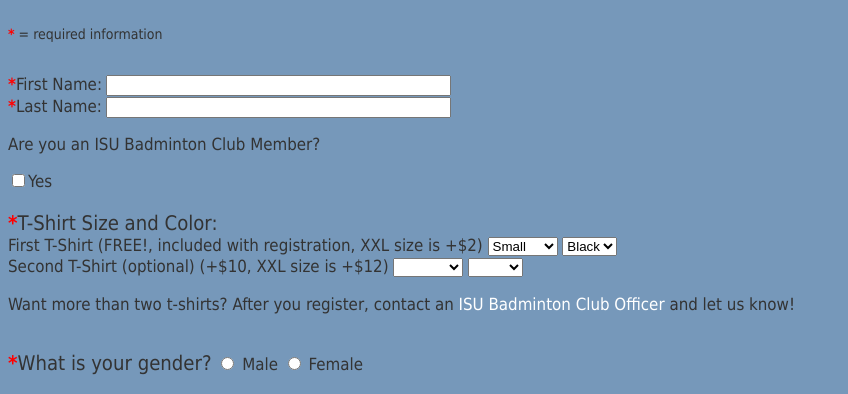
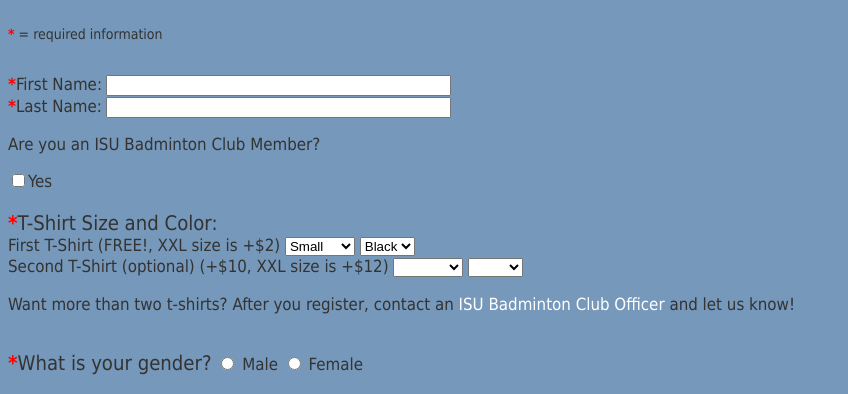
Before and after one commit to firefly2442/badminton_registration, a PHP site: page /register.php in a window 1280 px wide. Shown: the part 252-646 px from the top of the page, without its empty margins (0-848 px from the left). Run offline with PHP 8.4, Linux system fonts and the light colour scheme.

Commit message:
change wording

```diff
--- a/register.php
+++ b/register.php
@@ -195,7 +195,7 @@ echo $tournament_details;
 <br>
 
 <big><font color=red><b>*</b></font>T-Shirt Size and Color:</big><br>
-First T-Shirt (FREE!, included with registration, XXL size is +$2)
+First T-Shirt (FREE!, XXL size is +$2)
 <select name="tshirtonesize">
 <option value="Small" <?php if (isset($tshirtonesize) && $tshirtonesize == "Small") { echo " selected='selected'"; }?>>Small</option>
 <option value="Medium" <?php if (isset($tshirtonesize) && $tshirtonesize == "Medium") { echo " selected='selected'"; }?>>Medium</option>
```
